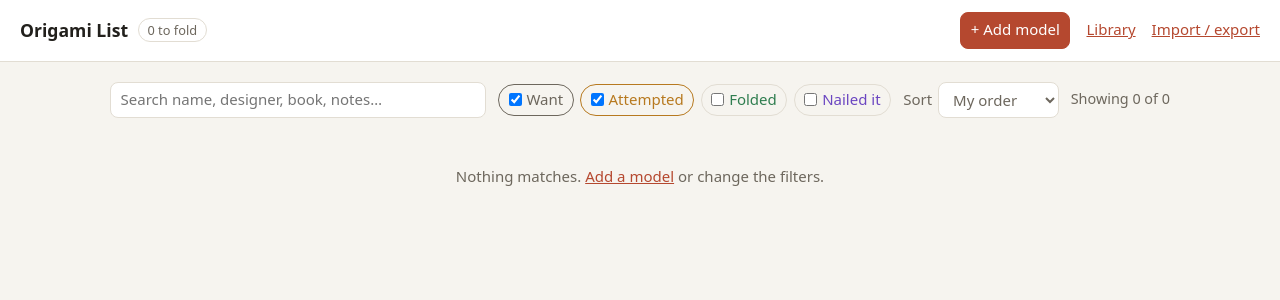
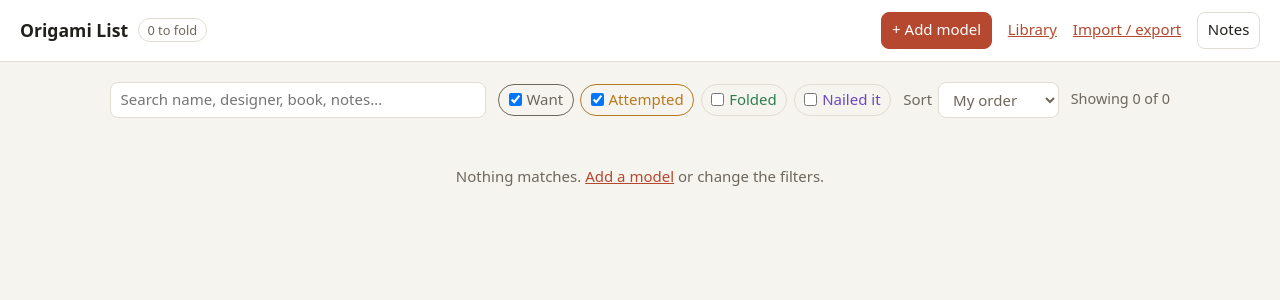
Before and after one commit to antiharmonic/origami-list, a FastAPI app: page / in a window 1280 px wide. Shown: the top 300 px of the page. Run offline with FastAPI, Linux system fonts and the light colour scheme; data that the repository does not hold is empty; parts of the project's set-up code (start-up, migrations or seed data) failed here and were passed over.

Commit message:
Add global notes panel
A Notes button in the nav (or Alt+N) opens a slide-over Markdown scratchpad
shared across all pages. Autosaves with a rev check so two windows can't
silently overwrite each other; preview rendered by markdown-it-py with raw
HTML disabled. List continuation, Tab indent, Ctrl+B/I helpers.

Co-Authored-By: Claude Opus 5.5 <noreply@anthropic.com>

```diff
--- a/app/db.py
+++ b/app/db.py
@@ -50,6 +50,15 @@ MIGRATIONS = [
         path TEXT PRIMARY KEY,
         added_at REAL NOT NULL
     );
+    """,
+    """
+    CREATE TABLE notes (
+        id INTEGER PRIMARY KEY CHECK (id = 1),
+        body TEXT NOT NULL DEFAULT '',
+        rev INTEGER NOT NULL DEFAULT 0,
+        updated_at TEXT
+    );
+    INSERT INTO notes (id) VALUES (1);
     """,
 ]
 
@@ -229,3 +238,22 @@ def move_model(conn, model_id, prev_id=None, next_id=None):
         with conn:
             conn.execute("UPDATE models SET position = ?, updated_at = ? WHERE id = ?", (pos, _now(), model_id))
         return
+
+
+# --- notes (a single global document) ---
+
+def get_notes(conn):
+    return conn.execute("SELECT body, rev, updated_at FROM notes WHERE id = 1").fetchone()
+
+
+def save_notes(conn, body, rev=None):
+    """Save and return the new rev, or None if rev is given and another save got there first."""
+    sql = "UPDATE notes SET body = ?, rev = rev + 1, updated_at = ? WHERE id = 1"
+    params = [body, _now()]
+    if rev is not None:
+        sql += " AND rev = ?"
+        params.append(rev)
+    with conn:
+        if conn.execute(sql, params).rowcount == 0:
+            return None
+    return get_notes(conn)["rev"]
--- a/app/main.py
+++ b/app/main.py
@@ -6,9 +6,10 @@ from pathlib import Path
 from urllib.parse import quote, urlencode
 
 from fastapi import Depends, FastAPI, Form, HTTPException, Request, UploadFile
-from fastapi.responses import FileResponse, HTMLResponse, PlainTextResponse, RedirectResponse, Response
+from fastapi.responses import FileResponse, HTMLResponse, JSONResponse, PlainTextResponse, RedirectResponse, Response
 from fastapi.staticfiles import StaticFiles
 from fastapi.templating import Jinja2Templates
+from markdown_it import MarkdownIt
 
 from . import books, config, db, import_csv, thumbs
 
@@ -16,6 +17,8 @@ APP_DIR = Path(__file__).parent
 PHOTO_TYPES = {"image/jpeg": ".jpg", "image/png": ".png", "image/webp": ".webp", "image/gif": ".gif"}
 DEFAULT_STATUSES = ["want", "attempted"]
 LIBRARY_DEFAULT_STATUSES = ["unexplored", "browsing"]
+# Notes markdown: raw HTML is escaped, and a single newline is a line break.
+MARKDOWN = MarkdownIt("commonmark", {"html": False, "breaks": True}).enable(["table", "strikethrough"])
 
 
 @asynccontextmanager
@@ -420,3 +423,24 @@ def export(conn=Depends(get_conn)):
                     m["url"] or "", m["complexity"] or "", m["paper"], m["status"], m["notes"]])
     return Response(out.getvalue(), media_type="text/csv",
                     headers={"Content-Disposition": 'attachment; filename="origami-list.csv"'})
+
+
+# --- notes ---
+
+@app.get("/notes")
+def notes(conn=Depends(get_conn)):
+    row = db.get_notes(conn)
+    return {"body": row["body"], "rev": row["rev"]}
+
+
+@app.post("/notes")
+def save_notes(body: str = Form(""), rev: int | None = Form(None), force: bool = Form(False), conn=Depends(get_conn)):
+    new_rev = db.save_notes(conn, body, None if force else rev)
+    if new_rev is None:
+        return JSONResponse({"conflict": True, "rev": db.get_notes(conn)["rev"]}, status_code=409)
+    return {"rev": new_rev}
+
+
+@app.post("/notes/preview", response_class=HTMLResponse)
+def notes_preview(body: str = Form("")):
+    return MARKDOWN.render(body)
--- /dev/null
+++ b/app/static/notes.js
@@ -0,0 +1,165 @@
+// Global notes panel: one markdown document, autosaved. `rev` guards against two windows overwriting each other.
+(function () {
+  var toggle = document.getElementById("notes-toggle");
+  var panel = document.getElementById("notes-panel");
+  var backdrop = document.getElementById("notes-backdrop");
+  var text = document.getElementById("notes-text");
+  var preview = document.getElementById("notes-preview");
+  var status = document.getElementById("notes-status");
+  var tabs = panel.querySelectorAll(".notes-tabs button");
+  var rev = null, dirty = false, saving = false, again = false, conflict = false, timer = null;
+
+  function setStatus(msg) { status.textContent = msg; }
+
+  function load() {
+    return fetch("/notes").then(function (r) { return r.json(); }).then(function (d) {
+      text.value = d.body; rev = d.rev; dirty = false; conflict = false; setStatus("");
+    });
+  }
+
+  function form(force) {
+    var f = new FormData();
+    f.append("body", text.value);
+    if (rev !== null) f.append("rev", rev);
+    if (force) f.append("force", "true");
+    return f;
+  }
+
+  function save(force) {
+    clearTimeout(timer);
+    if (conflict && !force) return;
+    if (saving) { again = true; return; }
+    saving = true;
+    var body = text.value;
+    setStatus("Saving…");
+    fetch("/notes", { method: "POST", body: form(force) }).then(function (r) {
+      return r.json().then(function (d) {
+        if (r.status === 409) { showConflict(); return; }
+        rev = d.rev; conflict = false;
+        if (text.value === body) dirty = false;
+        setStatus("Saved " + new Date().toLocaleTimeString([], { hour: "2-digit", minute: "2-digit" }));
+      });
+    }).catch(function () {
+      setStatus("Save failed — will retry on next edit");
+    }).finally(function () {
+      saving = false;
+      if (again) { again = false; if (dirty) save(); }
+    });
+  }
+
+  function showConflict() {
+    conflict = true;
+    status.innerHTML = "Changed in another window. ";
+    var theirs = document.createElement("button"), mine = document.createElement("button");
+    theirs.type = mine.type = "button";
+    theirs.textContent = "Load theirs";
+    mine.textContent = "Keep mine";
+    theirs.onclick = function () { load(); };
+    mine.onclick = function () { save(true); };
+    status.append(theirs, " ", mine);
+  }
+
+  function setMode(mode) {
+    tabs.forEach(function (b) { b.classList.toggle("active", b.dataset.mode === mode); });
+    text.hidden = mode !== "edit";
+    preview.hidden = mode !== "preview";
+    if (mode === "edit") { text.focus(); return; }
+    var f = new FormData();
+    f.append("body", text.value);
+    fetch("/notes/preview", { method: "POST", body: f }).then(function (r) { return r.text(); }).then(function (html) {
+      preview.innerHTML = html || '<p class="hint">Nothing yet.</p>';
+      preview.querySelectorAll("a").forEach(function (a) { a.target = "_blank"; a.rel = "noopener"; });
+    });
+  }
+
+  function open() {
+    panel.hidden = backdrop.hidden = false;
+    // Reload unless there are local edits still to send, so each open shows the latest from other windows.
+    var ready = dirty || saving ? Promise.resolve() : load();
+    ready.then(function () {
+      setMode("edit");
+      text.setSelectionRange(text.value.length, text.value.length);
+      text.scrollTop = text.scrollHeight;
+    });
+  }
+
+  function close() {
+    if (dirty) save();
+    panel.hidden = backdrop.hidden = true;
+  }
+
+  toggle.addEventListener("click", function () { panel.hidden ? open() : close(); });
+  backdrop.addEventListener("click", close);
+  panel.querySelector(".notes-close").addEventListener("click", close);
+  tabs.forEach(function (b) { b.addEventListener("click", function () { setMode(b.dataset.mode); }); });
+
+  document.addEventListener("keydown", function (e) {
+    if (e.altKey && !e.ctrlKey && !e.metaKey && e.key.toLowerCase() === "n") {
+      e.preventDefault();
+      panel.hidden ? open() : close();
+    } else if (e.key === "Escape" && !panel.hidden) {
+      close();
+    }
+  });
+
+  // Flush unsaved edits when leaving the page (e.g. clicking a link with the panel open).
+  window.addEventListener("pagehide", function () {
+    if (dirty && !conflict) navigator.sendBeacon("/notes", form(false));
+  });
+
+  text.addEventListener("input", function () {
+    dirty = true;
+    if (!conflict) setStatus("Edited");
+    clearTimeout(timer);
+    timer = setTimeout(save, 800);
+  });
+
+  // --- editing helpers ---
+
+  function insert(str) {
+    // execCommand keeps the edit in the textarea's undo history.
+    if (document.execCommand("insertText", false, str)) return;
+    text.setRangeText(str, text.selectionStart, text.selectionEnd, "end");
+    text.dispatchEvent(new Event("input"));
+  }
+
+  function lineStart(pos) { return text.value.lastIndexOf("\n", pos - 1) + 1; }
+
+  function wrap(marker) {
+    var s = text.selectionStart, e = text.selectionEnd;
+    insert(marker + text.value.slice(s, e) + marker);
+    if (s === e) text.setSelectionRange(s + marker.length, s + marker.length);
+  }
+
+  function indent(out) {
+    var s = text.selectionStart, e = text.selectionEnd, start = lineStart(s);
+    var end = text.value.indexOf("\n", e);
+    if (end === -1) end = text.value.length;
+    var lines = text.value.slice(start, end).split("\n");
+    var changed = lines.map(function (l) { return out ? l.replace(/^ {1,2}/, "") : "  " + l; }).join("\n");
+    text.setSelectionRange(start, end);
+    insert(changed);
+    text.setSelectionRange(start, start + changed.length);
+  }
+
+  text.addEventListener("keydown", function (e) {
+    var mod = e.ctrlKey || e.metaKey;
+    if (mod && !e.shiftKey && e.key === "b") { e.preventDefault(); wrap("**"); }
+    else if (mod && !e.shiftKey && e.key === "i") { e.preventDefault(); wrap("*"); }
+    else if (e.key === "Tab" && !mod && !e.altKey) { e.preventDefault(); indent(e.shiftKey); }
+    else if (e.key === "Enter" && !mod && !e.shiftKey && !e.altKey && text.selectionStart === text.selectionEnd) {
+      var pos = text.selectionStart, start = lineStart(pos);
+      var m = text.value.slice(start, pos).match(/^(\s*)([-*+]|(\d+)\.)\s+(\[[ xX]\]\s+)?(.*)$/);
+      if (!m) return;
+      e.preventDefault();
+      if (!m[5].trim()) {
+        // Enter on an empty bullet ends the list.
+        text.setSelectionRange(start, pos);
+        insert("");
+        return;
+      }
+      var marker = m[3] ? (Number(m[3]) + 1) + "." : m[2];
+      insert("\n" + m[1] + marker + " " + (m[4] ? "[ ] " : ""));
+    }
+  });
+})();
--- /dev/null
+++ b/app/templates/_notes.html
@@ -0,0 +1,18 @@
+<div id="notes-backdrop" class="notes-backdrop" hidden></div>
+<aside id="notes-panel" class="notes-panel" hidden aria-label="Notes">
+  <div class="notes-head">
+    <strong>Notes</strong>
+    <div class="notes-tabs" role="tablist">
+      <button type="button" data-mode="edit" class="active">Edit</button>
+      <button type="button" data-mode="preview">Preview</button>
+    </div>
+    <button type="button" class="notes-close" title="Close (Esc)" aria-label="Close">×</button>
+  </div>
+  <textarea id="notes-text" spellcheck="true" placeholder="Ideas, models to hunt for, designers to dig into…"></textarea>
+  <div id="notes-preview" class="notes-preview" hidden></div>
+  <div class="notes-foot">
+    <span id="notes-status" class="hint"></span>
+    <span class="hint notes-help"><code>- bullet</code> <code>**bold**</code> <code>*italic*</code> <code># heading</code></span>
+  </div>
+</aside>
+<script src="/static/notes.js"></script>
--- a/app/templates/base.html
+++ b/app/templates/base.html
@@ -18,11 +18,13 @@
       <a href="/models/new" class="button primary">+ Add model</a>
       <a href="/library">Library</a>
       <a href="/books-admin">Import / export</a>
+      <button type="button" id="notes-toggle" title="Notes (Alt+N)" aria-controls="notes-panel">Notes</button>
     </nav>
   </header>
   <main>
     {% block content %}{% endblock %}
   </main>
+  {% include "_notes.html" %}
   <script>
     // Drag-to-reorder on the main list (only when sorted by "my order").
     htmx.onLoad(function (root) {
--- a/requirements.txt
+++ b/requirements.txt
@@ -2,3 +2,4 @@ fastapi>=0.115
 uvicorn>=0.32
 jinja2>=3.1
 python-multipart>=0.0.18
+markdown-it-py>=3.0
```
Also changed, not shown: CLAUDE.md (+1 -0 lines), TODO.md (+1 -0 lines), app/static/app.css (+29 -0 lines), tests/test_app.py (+18 -0 lines), README.md.
